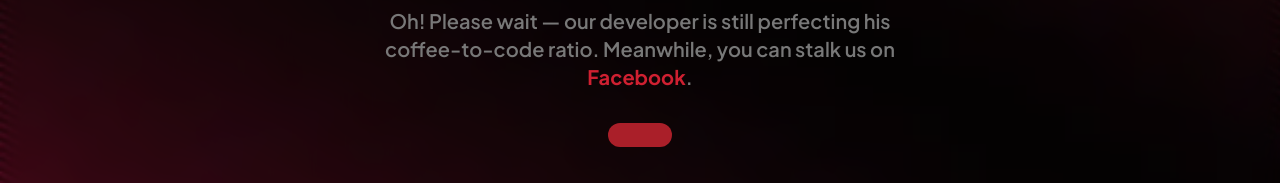
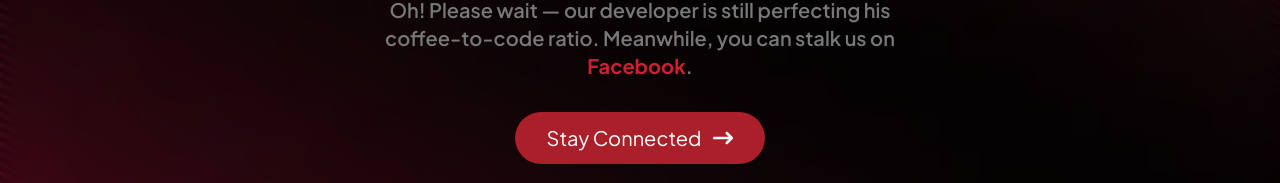
Before and after one commit to SalehAhmed19/cryptixlab, a React (Vite) app in the folder client/: page / in a window 1280 px wide. Shown: the part 427-610 px from the top of the page. Built offline with nearby package versions, Linux system fonts and the light colour scheme.

Commit message:
add script

```diff
--- a/client/src/App.jsx
+++ b/client/src/App.jsx
@@ -219,7 +219,9 @@ export default function App() {
                     className="inline-block bg-[#AA1F29] hover:bg-[#9b1d25] hover:duration-500 hover:scale-105 rounded-full px-4 md:px-8 py-2 md:py-3 md:text-xl my-4"
                     rel="noopener noreferrer"
                   >
-                    <span className="flex items-center gap-3"></span>
+                    <span className="flex items-center gap-3">
+                      Stay Connected <FaArrowRightLong />
+                    </span>
                   </a>
 
                   <div className="flex gap-3 justify-center my-4">
```
